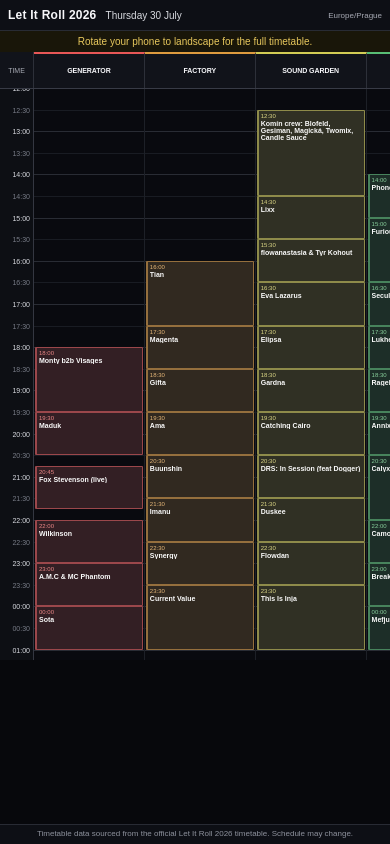
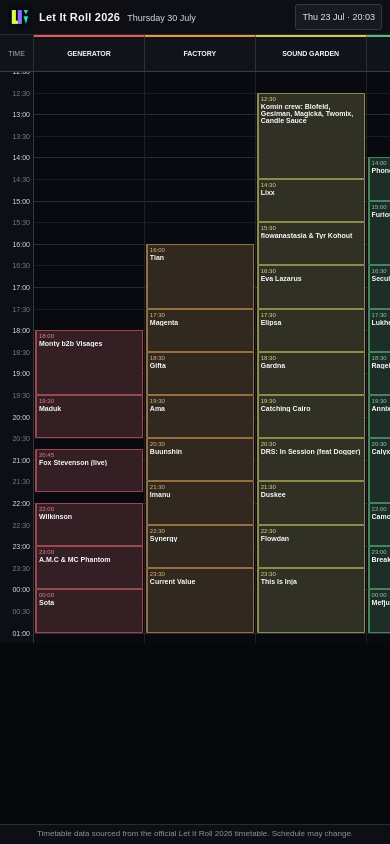
Before and after one commit to 7obias/lir2026, a React (Vite) app: page / in a window 390 px wide. Built offline with nearby package versions, Linux system fonts and the light colour scheme.

Commit message:
Add timetable time simulation and sticky time column

```diff
--- a/src/App.tsx
+++ b/src/App.tsx
@@ -1,5 +1,7 @@
+import { useRef, useState, type CSSProperties } from 'react'
 import { performances, stages, THURSDAY_END, THURSDAY_START } from './data/thursdayTimetable'
 import { blockPosition, formatTime, minutesFrom, PIXELS_PER_MINUTE } from './timetable'
+import { formatPragueDateTime, pragueLocalInputToDate, useActiveTime, type TimeMode } from './useActiveTime'
 
 const totalHeight = minutesFrom(THURSDAY_START, THURSDAY_END) * PIXELS_PER_MINUTE
 const guides = Array.from({ length: 27 }, (_, index) => {
@@ -8,16 +10,43 @@ const guides = Array.from({ length: 27 }, (_, index) => {
 })
 
 export default function App() {
+  const dialogRef = useRef<HTMLDialogElement>(null)
+  const { activeTime, timeState, setTimeState, activateLive } = useActiveTime()
+  const [draftMode, setDraftMode] = useState<TimeMode>(timeState.mode)
+  const [draftDateTime, setDraftDateTime] = useState(timeState.simulatedDateTime ?? '2026-07-30T22:00')
+  const cursorMinutes = minutesFrom(THURSDAY_START, activeTime.toISOString())
+  const showCursor = activeTime >= new Date(THURSDAY_START) && activeTime <= new Date(THURSDAY_END)
+  const simulatedInputIsValid = !Number.isNaN(pragueLocalInputToDate(draftDateTime).getTime())
+  const openTimeControls = () => {
+    setDraftMode(timeState.mode)
+    setDraftDateTime(timeState.simulatedDateTime ?? '2026-07-30T22:00')
+    dialogRef.current?.showModal()
+  }
+  const applyTime = () => {
+    if (draftMode === 'live') activateLive()
+    else if (simulatedInputIsValid) setTimeState({ mode: 'simulated', simulatedDateTime: draftDateTime })
+    dialogRef.current?.close()
+  }
+  const useCurrentTime = () => {
+    activateLive()
+    dialogRef.current?.close()
+  }
+
   return (
     <main className="app">
       <header className="compact-header">
-        <strong>Let It Roll 2026</strong>
-        <span>Thursday 30 July</span>
-        <small>Europe/Prague</small>
+        <img className="header-logo" src={`${import.meta.env.BASE_URL}icons/icon-192.png`} alt="" />
+        <div className="header-title">
+          <strong>Let It Roll 2026</strong>
+          <span>Thursday 30 July</span>
+        </div>
+        <button className="time-control-button" type="button" aria-label="Open time controls" onClick={openTimeControls}>
+          {timeState.mode === 'simulated' && <b>SIM · </b>}
+          {formatPragueDateTime(activeTime)}
+        </button>
       </header>
-      <p className="rotate-note">Rotate your phone to landscape for the full timetable.</p>
       <div className="timetable-scroll" aria-label="Thursday timetable">
-        <div className="timetable" style={{ '--timeline-height': `${totalHeight}px` } as React.CSSProperties}>
+        <div className="timetable" style={{ '--timeline-height': `${totalHeight}px` } as CSSProperties}>
           <div className="stage-row">
             <div className="time-heading">TIME</div>
             {stages.map((stage) => (
@@ -38,6 +67,16 @@ export default function App() {
             {guides.map((guide, index) => (
               <div className={index % 2 ? 'guide half-hour' : 'guide hour'} style={{ top: guide.top }} key={`guide-${guide.timestamp}`} />
             ))}
+            {showCursor && (
+              <div
+                className="current-time-line"
+                style={{ '--current-time-top': `${cursorMinutes * PIXELS_PER_MINUTE}px` } as CSSProperties}
+                aria-label={`Current timetable time: ${formatTime(activeTime.toISOString())}`}
+                role="status"
+              >
+                <span className="current-time-label">{formatTime(activeTime.toISOString())}</span>
+              </div>
+            )}
             {stages.map((stage) => (
               <section className={`stage-lane stage-${stage.order}`} aria-label={stage.name} key={stage.id}>
                 {performances.filter((performance) => performance.stageId === stage.id).map((performance) => {
@@ -60,6 +99,33 @@ export default function App() {
         </div>
       </div>
       <footer>Timetable data sourced from the official Let It Roll 2026 timetable. Schedule may change.</footer>
+      <dialog className="time-dialog" ref={dialogRef}>
+        <form method="dialog" onSubmit={(event) => event.preventDefault()}>
+          <div className="dialog-heading">
+            <h2>Timetable time</h2>
+            <button className="dialog-close" type="button" aria-label="Close time controls" onClick={() => dialogRef.current?.close()}>×</button>
+          </div>
+          <fieldset>
+            <legend>Mode</legend>
+            <label><input type="radio" name="time-mode" checked={draftMode === 'live'} onChange={() => setDraftMode('live')} /> Current time</label>
+            <label><input type="radio" name="time-mode" checked={draftMode === 'simulated'} onChange={() => setDraftMode('simulated')} /> Simulated time</label>
+          </fieldset>
+          <label className="datetime-field">
+            Simulated date and time
+            <input
+              type="datetime-local"
+              value={draftDateTime}
+              disabled={draftMode !== 'simulated'}
+              onChange={(event) => setDraftDateTime(event.target.value)}
+            />
+          </label>
+          <div className="dialog-actions">
+            <button type="button" onClick={() => dialogRef.current?.close()}>Cancel</button>
+            <button type="button" onClick={useCurrentTime}>Use current time</button>
+            <button className="apply-button" type="button" disabled={draftMode === 'simulated' && !simulatedInputIsValid} onClick={applyTime}>Apply</button>
+          </div>
+        </form>
+      </dialog>
     </main>
   )
 }
--- a/src/styles/global.css
+++ b/src/styles/global.css
@@ -16,25 +16,51 @@ body { background: #07080c; overflow-x: hidden }
 .app {
   min-height: 100vh;
   display: grid;
-  grid-template-rows: auto auto minmax(0, 1fr) auto;
+  grid-template-rows: auto minmax(0, 1fr) auto;
   padding-top: env(safe-area-inset-top);
 }
 
 .compact-header {
-  height: 31px;
+  min-height: 34px;
   padding: 0 max(8px, env(safe-area-inset-left));
   display: flex;
   align-items: center;
-  gap: 9px;
+  gap: 7px;
   border-bottom: 1px solid var(--line);
   background: #0d0f15;
   white-space: nowrap;
 }
 
-.compact-header strong { font-size: 12px; letter-spacing: .02em }
-.compact-header span { font-size: 10px; color: #d8dae0 }
-.compact-header small { margin-left: auto; font-size: 8px; color: var(--muted) }
-.rotate-note { display: none; margin: 0; padding: 5px 8px; color: #e8c85d; background: #191609; font-size: 10px; text-align: center }
+.header-logo {
+  flex: 0 0 auto;
+  width: 24px;
+  height: 24px;
+  max-width: 24px;
+  max-height: 24px;
+  object-fit: contain;
+}
+
+.header-title { min-width: 0; display: flex; align-items: baseline; gap: 7px }
+.header-title strong { font-size: 11px; letter-spacing: .02em }
+.header-title span { font-size: 9px; color: #d8dae0 }
+
+.time-control-button {
+  min-height: 26px;
+  margin-left: auto;
+  padding: 3px 6px;
+  border: 1px solid #343844;
+  border-radius: 3px;
+  color: #e9eaf0;
+  background: #171a22;
+  font: inherit;
+  font-size: 9px;
+  white-space: nowrap;
+}
+
+.time-control-button b { color: #e8c85d; font-size: 8px }
+.time-control-button:focus-visible,
+.time-dialog button:focus-visible,
+.time-dialog input:focus-visible { outline: 2px solid #6ed5e9; outline-offset: 1px }
 
 .timetable-scroll {
   width: 100%;
@@ -80,6 +106,12 @@ body { background: #07080c; overflow-x: hidden }
 }
 
 .time-heading { font-size: 7px; color: var(--muted) }
+.time-heading {
+  position: sticky;
+  left: 0;
+  z-index: 14;
+  background: #11131a;
+}
 .stage-heading { padding: 1px; border-top: 2px solid var(--stage-color) }
 .stage-heading strong { font-size: clamp(7px, 1.13vw, 10px); line-height: 1.03; letter-spacing: -.01em }
 .stage-heading small { max-width: 100%; margin-top: 1px; font-size: clamp(5px, .72vw, 7px); line-height: 1; color: #b8bac2; font-weight: normal }
@@ -91,8 +123,9 @@ body { background: #07080c; overflow-x: hidden }
 }
 
 .time-column {
-  position: relative;
-  z-index: 3;
+  position: sticky;
+  left: 0;
+  z-index: 8;
   grid-column: 1;
   height: 100%;
   background: #0d0f14;
@@ -124,6 +157,33 @@ body { background: #07080c; overflow-x: hidden }
 }
 
 .guide.half-hour { border-color: #191c23 }
+
+.current-time-line {
+  position: absolute;
+  z-index: 5;
+  top: var(--current-time-top);
+  left: var(--time-width);
+  right: 0;
+  height: 1px;
+  border-top: 1px solid #ff5277;
+  pointer-events: none;
+}
+
+.current-time-label {
+  position: sticky;
+  left: calc(var(--time-width) + 2px);
+  display: block;
+  width: max-content;
+  transform: translateY(-50%);
+  padding: 1px 3px;
+  border-radius: 2px;
+  color: #fff;
+  background: #d92f57;
+  font-size: 7px;
+  font-weight: 700;
+  line-height: 1.1;
+  font-variant-numeric: tabular-nums;
+}
 
 .stage-lane {
   position: relative;
@@ -192,15 +252,71 @@ footer {
   text-align: center;
 }
 
+.time-dialog {
+  width: min(360px, calc(100vw - 24px));
+  max-height: calc(100vh - 20px);
+  margin: auto;
+  padding: 0;
+  overflow: auto;
+  border: 1px solid #3a3e49;
+  border-radius: 6px;
+  color: #f5f6f8;
+  background: #11131a;
+}
+
+.time-dialog::backdrop { background: rgb(0 0 0 / .72) }
+.time-dialog form { padding: 10px }
+.dialog-heading { display: flex; align-items: center; justify-content: space-between; gap: 8px; margin-bottom: 8px }
+.dialog-heading h2 { margin: 0; font-size: 14px }
+.dialog-close { width: 28px; height: 28px; padding: 0; font-size: 18px }
+.time-dialog button {
+  min-height: 30px;
+  border: 1px solid #3a3e49;
+  border-radius: 3px;
+  color: inherit;
+  background: #1a1d26;
+  font: inherit;
+  font-size: 9px;
+}
+.time-dialog fieldset { display: flex; gap: 14px; margin: 0 0 9px; padding: 7px; border: 1px solid #30333d }
+.time-dialog legend { padding: 0 4px; color: #b9bcc5; font-size: 9px }
+.time-dialog label { display: flex; align-items: center; gap: 5px; font-size: 10px }
+.time-dialog input[type="radio"] { margin: 0 }
+.time-dialog .datetime-field { display: grid; gap: 4px; color: #b9bcc5 }
+.time-dialog input[type="datetime-local"] {
+  min-height: 32px;
+  padding: 4px 6px;
+  border: 1px solid #3a3e49;
+  border-radius: 3px;
+  color: #f5f6f8;
+  background: #090b10;
+  font: inherit;
+  font-size: 11px;
+}
+.time-dialog input:disabled { opacity: .45 }
+.dialog-actions { display: flex; justify-content: flex-end; gap: 5px; margin-top: 10px }
+.dialog-actions button { padding: 4px 8px }
+.dialog-actions .apply-button { border-color: #4fb8cd; background: #265c67 }
+
 @media (orientation: portrait) and (max-width: 700px) {
-  .rotate-note { display: block }
   .timetable-scroll { overflow-x: auto }
   .timetable { min-width: 810px }
+  .compact-header { flex-wrap: wrap; padding-block: 4px }
+  .header-title { flex: 1 1 auto }
+  .time-control-button { flex: 0 0 auto }
 }
 
 @media (orientation: landscape) and (max-height: 450px) {
   .app { height: 100vh; overflow: hidden }
   .timetable-scroll { height: 100% }
+  .header-logo { width: 22px; height: 22px; max-width: 22px; max-height: 22px }
+}
+
+@media (orientation: landscape) and (max-width: 720px) {
+  .header-logo { width: 19px; height: 19px; max-width: 19px; max-height: 19px }
+  .header-title span { display: none }
+  .header-title strong { font-size: 10px }
+  .time-control-button { font-size: 8px }
 }
 
 @media (prefers-reduced-motion: reduce) {
--- /dev/null
+++ b/src/useActiveTime.ts
@@ -0,0 +1,78 @@
+import { useEffect, useMemo, useState } from 'react'
+
+export type TimeMode = 'live' | 'simulated'
+
+export type ActiveTimeState = {
+  mode: TimeMode
+  simulatedDateTime?: string
+}
+
+const DEFAULT_SIMULATED_TIME = '2026-07-30T22:00'
+
+export function pragueLocalInputToDate(value: string): Date {
+  const match = value.match(/^(\d{4})-(\d{2})-(\d{2})T(\d{2}):(\d{2})$/)
+  if (!match) return new Date(Number.NaN)
+
+  const [, year, month, day, hour, minute] = match
+  const targetAsUtc = Date.UTC(+year, +month - 1, +day, +hour, +minute)
+  let guess = targetAsUtc
+
+  for (let pass = 0; pass < 2; pass += 1) {
+    const parts = new Intl.DateTimeFormat('en-GB', {
+      timeZone: 'Europe/Prague',
+      year: 'numeric',
+      month: '2-digit',
+      day: '2-digit',
+      hour: '2-digit',
+      minute: '2-digit',
+      hour12: false,
+    }).formatToParts(new Date(guess))
+    const part = (type: Intl.DateTimeFormatPartTypes) => Number(parts.find((item) => item.type === type)?.value)
+    const shownAsUtc = Date.UTC(part('year'), part('month') - 1, part('day'), part('hour'), part('minute'))
+    guess += targetAsUtc - shownAsUtc
+  }
+
+  return new Date(guess)
+}
+
+export function formatPragueDateTime(date: Date): string {
+  const parts = new Intl.DateTimeFormat('en-GB', {
+    timeZone: 'Europe/Prague',
+    weekday: 'short',
+    day: '2-digit',
+    month: 'short',
+    hour: '2-digit',
+    minute: '2-digit',
+    hour12: false,
+  }).formatToParts(date)
+  const value = (type: Intl.DateTimeFormatPartTypes) => parts.find((part) => part.type === type)?.value ?? ''
+  return `${value('weekday')} ${value('day')} ${value('month')} · ${value('hour')}:${value('minute')}`
+}
+
+export function useActiveTime() {
+  const [timeState, setTimeState] = useState<ActiveTimeState>({
+    mode: 'live',
+    simulatedDateTime: DEFAULT_SIMULATED_TIME,
+  })
+  const [liveNow, setLiveNow] = useState(() => new Date())
+
+  useEffect(() => {
+    if (timeState.mode !== 'live') return
+    const timer = window.setInterval(() => setLiveNow(new Date()), 30_000)
+    return () => window.clearInterval(timer)
+  }, [timeState.mode])
+
+  const activeTime = useMemo(
+    () => timeState.mode === 'simulated'
+      ? pragueLocalInputToDate(timeState.simulatedDateTime ?? DEFAULT_SIMULATED_TIME)
+      : liveNow,
+    [liveNow, timeState],
+  )
+
+  const activateLive = () => {
+    setLiveNow(new Date())
+    setTimeState((current) => ({ ...current, mode: 'live' }))
+  }
+
+  return { activeTime, timeState, setTimeState, activateLive }
+}
```
Also changed, not shown: 2 other files (tests, documents, lock files or other folders).
